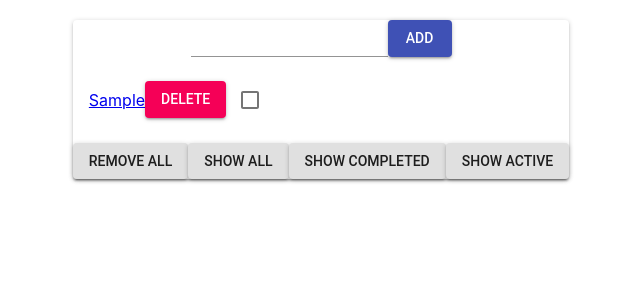
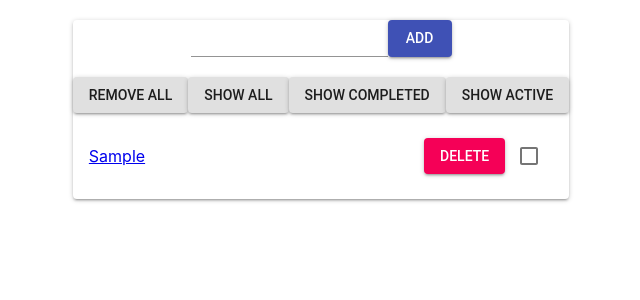
Before and after one commit to K-Sameer/ToDoAppRR, a React (Create React App) app: page / in a window 1280 px wide. Both pictures are taken after typing "Sample" into the empty fields and a click on the button "ADD". Shown: the top 300 px of the page, without its empty margins (319-959 px from the left). Built offline with nearby package versions, Linux system fonts and the light colour scheme; no server answers.

Commit message:
Fixed bug in rendering to do details

```diff
--- a/src/App.js
+++ b/src/App.js
@@ -9,14 +9,15 @@ import List from './containers/List';
 
 class App extends Component {
 
-  componentDidMount(){
-    console.log('COMPONENT DID MOUNT');
-    this.props.fetchInitialTodos();
+  componentDidMount() {
+    if (this.props.todos.length===0){
+      this.props.fetchInitialTodos()
+    }
   }
 
   render() {
     return (
-      <div style={{ display: 'flex', justifyContent: 'center', paddingTop: '20px' }}>
+      <div style={{ display: 'flex', justifyContent: 'center', marginTop: '20px' }}>
         <Paper>
           <InputForm
             initialValue=""
@@ -31,5 +32,8 @@ class App extends Component {
   }
 }
 
+const mapStateToProps = state => ({ todos: state.todos })
+
 const mapDispatchToProps = dispatch => bindActionCreators({ addTodo, fetchInitialTodos  }, dispatch);
-export default connect(null, mapDispatchToProps)(App);
+
+export default connect(mapStateToProps, mapDispatchToProps)(App);
--- a/src/containers/List.js
+++ b/src/containers/List.js
@@ -26,17 +26,26 @@ class List extends Component {
 
     return (
       <div>
-        <MaterialList>
-          {
-            todos ?
-              todos.map(todo =><ListItem key={todo.id} todo={todo} removeTodo={removeTodo} toggleTodo={toggleTodo}>{todo.text}</ListItem>)
-              : null
-          }
-        </MaterialList>
+        <div style={{display:"flex", justifyContent:"space-between", marginTop:"20px"}}>
         <Button type="submit" variant="contained" onClick={removeAllTodo}>Remove All</Button>
         <Button type="submit" variant="contained" onClick={() => setVisibilityFilter(SHOW_ALL)}>Show All</Button>
         <Button type="submit" variant="contained" onClick={() => setVisibilityFilter(SHOW_COMPLETED)}>Show Completed</Button>
         <Button type="submit" variant="contained" onClick={() => setVisibilityFilter(SHOW_ACTIVE)}>Show Active</Button>
+        </div>
+        <MaterialList>
+          {
+            todos ?
+              todos.map(todo =>
+                <ListItem
+                  key={todo.id}
+                  todo={todo}
+                  removeTodo={removeTodo}
+                  toggleTodo={toggleTodo}>
+                  {todo.text}
+                </ListItem>)
+              : null
+          }
+        </MaterialList>
       </div>
     );
   }
--- a/src/containers/ListItem.js
+++ b/src/containers/ListItem.js
@@ -12,6 +12,7 @@ export default class ListItem extends Component {
         <Link to={String(todo.id)}>
           {todo.text}
         </Link>
+        <div style={{marginLeft:"auto"}}>
         <Button
           onClick={() => removeTodo(todo.id)}
           buttonText="Delete"
@@ -21,6 +22,7 @@ export default class ListItem extends Component {
           onChange={() => toggleTodo(todo.id)}
           checked={todo.completed}
         />
+        </div>
       </ListItemText>
     );
   }
--- a/src/containers/TodoItemDetails.js
+++ b/src/containers/TodoItemDetails.js
@@ -56,7 +56,7 @@ class TodoItemDetails extends Component {
 
 const mapStateToProps = (state,ownProps) => {
   return {
-    todo: state.todos.find(todo => todo.id === +ownProps.match.params.id)
+    todo: state.todos.find(todo => todo.id === +ownProps.match.params.id || todo.id === ownProps.match.params.id)
   };
 };
 
--- a/src/index.js
+++ b/src/index.js
@@ -16,7 +16,7 @@ export const history = createBrowserHistory();
 
 
 const store = createStore(
-    mainReducer(history), // root reducer with router state
+    mainReducer(history),
     {},
     compose(
       applyMiddleware(
--- a/src/reducers/filterReducer.js
+++ b/src/reducers/filterReducer.js
@@ -3,7 +3,7 @@ import {
     SET_VISIBILITY_FILTER
  } from '../actions/actionTypes'
 
-  const visibilityFilter = (state = SHOW_ALL, action) => {
+const visibilityFilter = (state = SHOW_ALL, action) => {
     switch (action.type) {
       case SET_VISIBILITY_FILTER:
         return action.filter;
```
